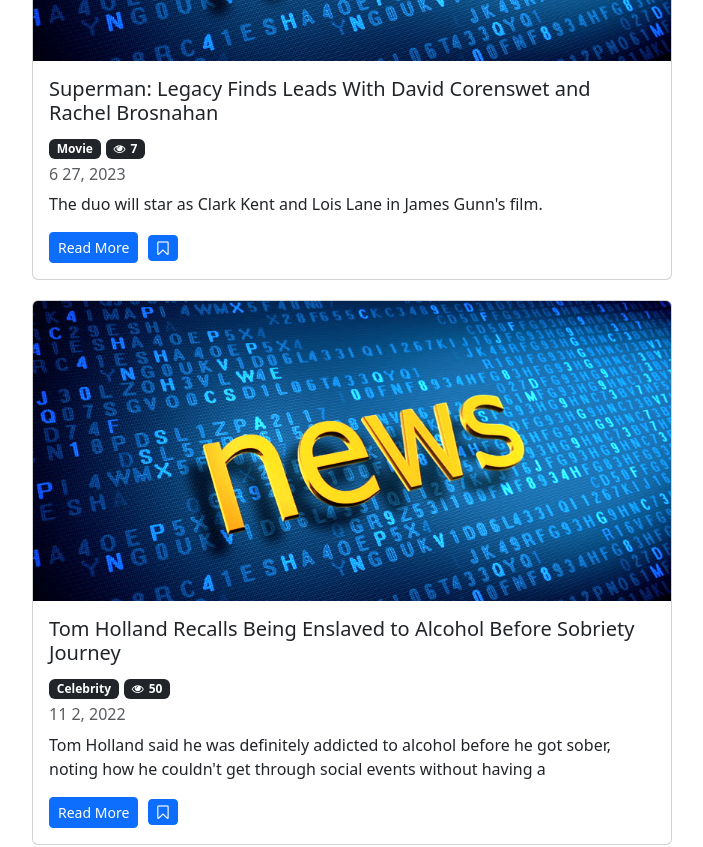
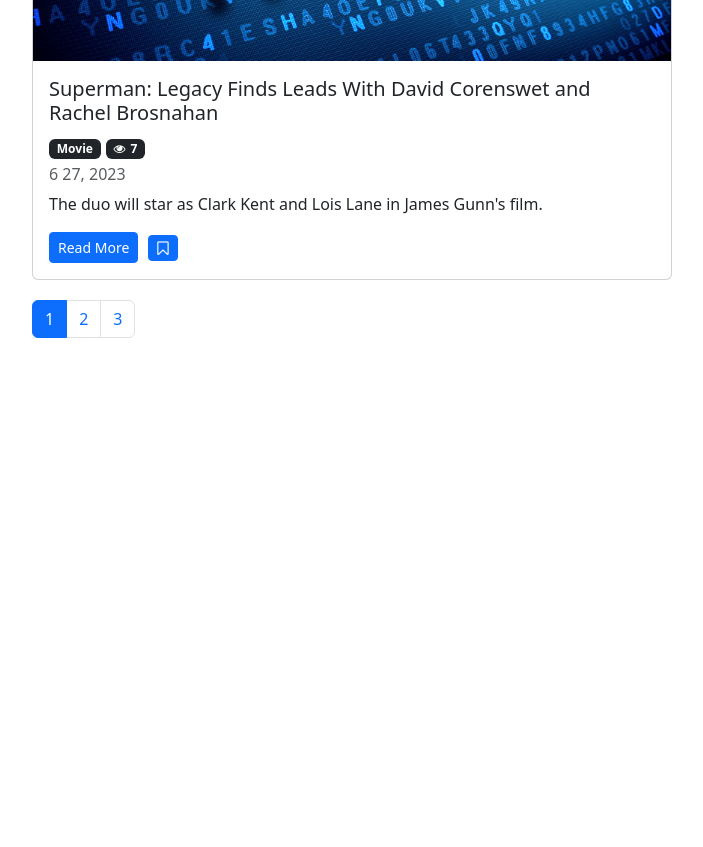
Before and after one commit to sepehr-amooei/NewsBlogFrontEnd, a React (Create React App) app: page / in a window 1280 px wide. Shown: the part 1477-2324 px from the top of the page, without its empty margins (288-991 px from the left). After the commit the page ends 1835 px from the top, so only its background shows below. Built offline with nearby package versions, Linux system fonts and the light colour scheme.

Commit message:
creating pagination component

```diff
--- a/package.json
+++ b/package.json
@@ -8,6 +8,7 @@
     "@testing-library/user-event": "^13.5.0",
     "bootstrap": "^5.3.0",
     "font-awesome": "^4.7.0",
+    "lodash": "^4.17.21",
     "react": "^18.2.0",
     "react-dom": "^18.2.0",
     "react-scripts": "5.0.1",
--- /dev/null
+++ b/src/component/common/pagination.jsx
@@ -0,0 +1,24 @@
+import React from "react";
+import _ from "lodash";
+
+const Pagination = ({ currentPage, itemCount, pageSize, onPageChange }) => {
+  const pageCount = Math.ceil(itemCount / pageSize);
+  if (pageCount === 1) return null;
+  const page = _.range(1, pageCount + 1);
+  return (
+    <ul className="pagination">
+      {page.map((p) => (
+        <li
+          className={currentPage === p ? "page-item active" : "page-item "}
+          key={p}
+        >
+          <a className="page-link" onClick={() => onPageChange(p)} href="#">
+            {p}
+          </a>
+        </li>
+      ))}
+    </ul>
+  );
+};
+
+export default Pagination;
--- a/src/component/news.jsx
+++ b/src/component/news.jsx
@@ -2,10 +2,14 @@ import React, { Component } from "react";
 import { getNews } from "../services/fakeNewsService";
 import blogPicture from "../img/2-1.jpg";
 import Save from "./common/save";
+import Pagination from "./common/pagination";
+import paginate from "../functions/paginate";
 
 class News extends Component {
   state = {
     news: getNews(),
+    pageSize: 3,
+    currentPage: 1,
   };
   handleSave = (n) => {
     const news = [...this.state.news];
@@ -21,13 +25,21 @@ class News extends Component {
     news[index].views++;
     this.setState({ news });
   };
+  handlePageChange = (pageNumber) => {
+    const currentPage = pageNumber;
+    this.setState({ currentPage });
+  };
+
   render() {
+    const { currentPage, pageSize, news: allNews } = this.state;
+    const news = paginate(allNews, currentPage, pageSize);
+
     const { length: count } = this.state.news;
     if (count === 0) return <p>there are no posts in the database</p>;
     return (
       <div style={{ width: "50vw", margin: "20px auto 20px auto" }}>
         <p>Showing {count} posts in the database </p>
-        {this.state.news.map((n) => (
+        {news.map((n) => (
           <div
             className="card"
             style={{ margin: "20px auto 20px auto" }}
@@ -73,6 +85,12 @@ class News extends Component {
             </div>
           </div>
         ))}
+        <Pagination
+          currentPage={currentPage}
+          itemCount={count}
+          pageSize={pageSize}
+          onPageChange={this.handlePageChange}
+        />
       </div>
     );
   }
--- /dev/null
+++ b/src/functions/paginate.js
@@ -0,0 +1,6 @@
+import _ from "lodash";
+
+export default function paginate(itemArr, pageNumber, pageSize) {
+  const startIndex = (pageNumber - 1) * pageSize;
+  return _(itemArr).slice(startIndex).take(pageSize).value();
+}
```
Also changed, not shown: 1 other file (tests, documents, lock files or other folders).
